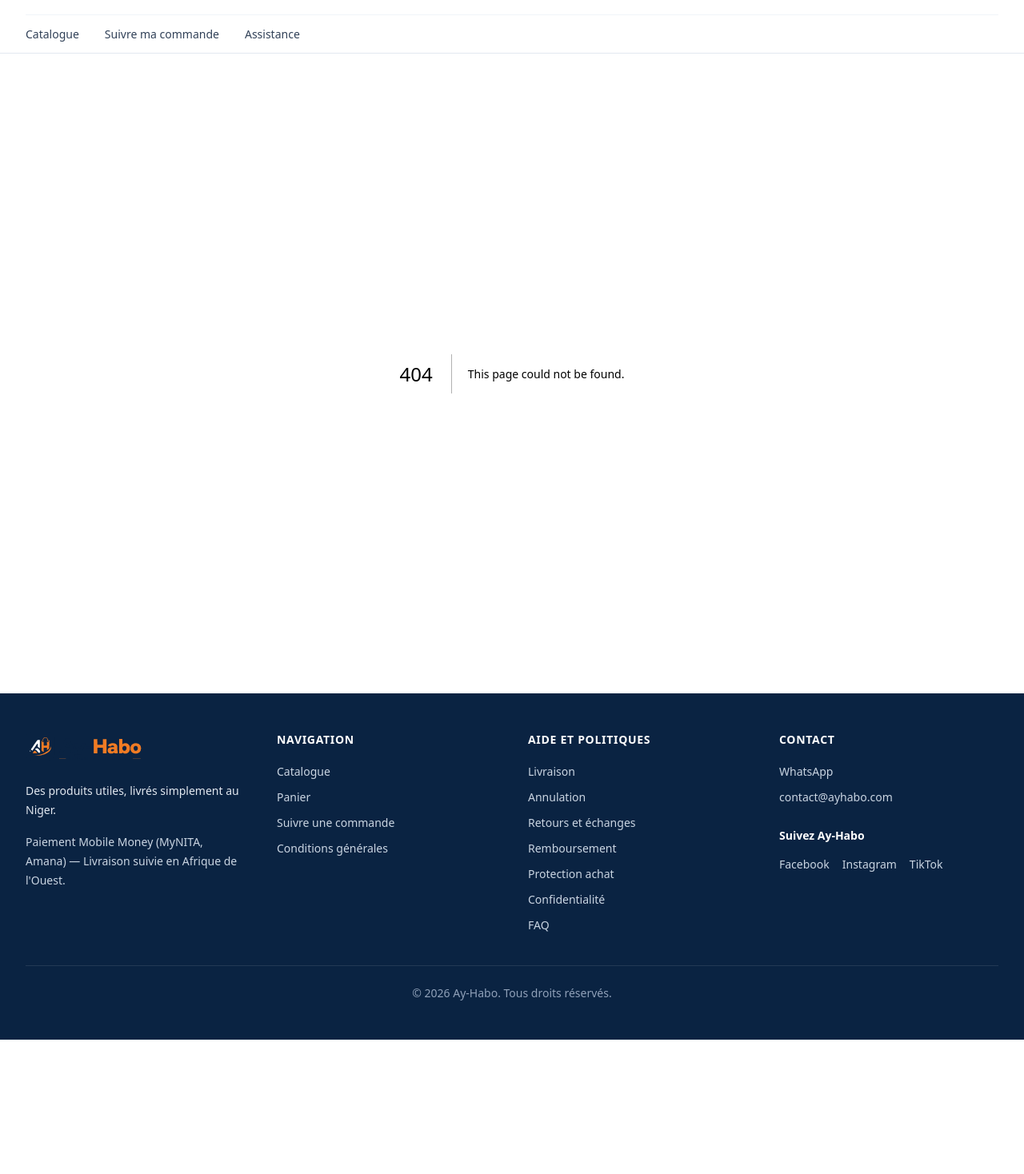
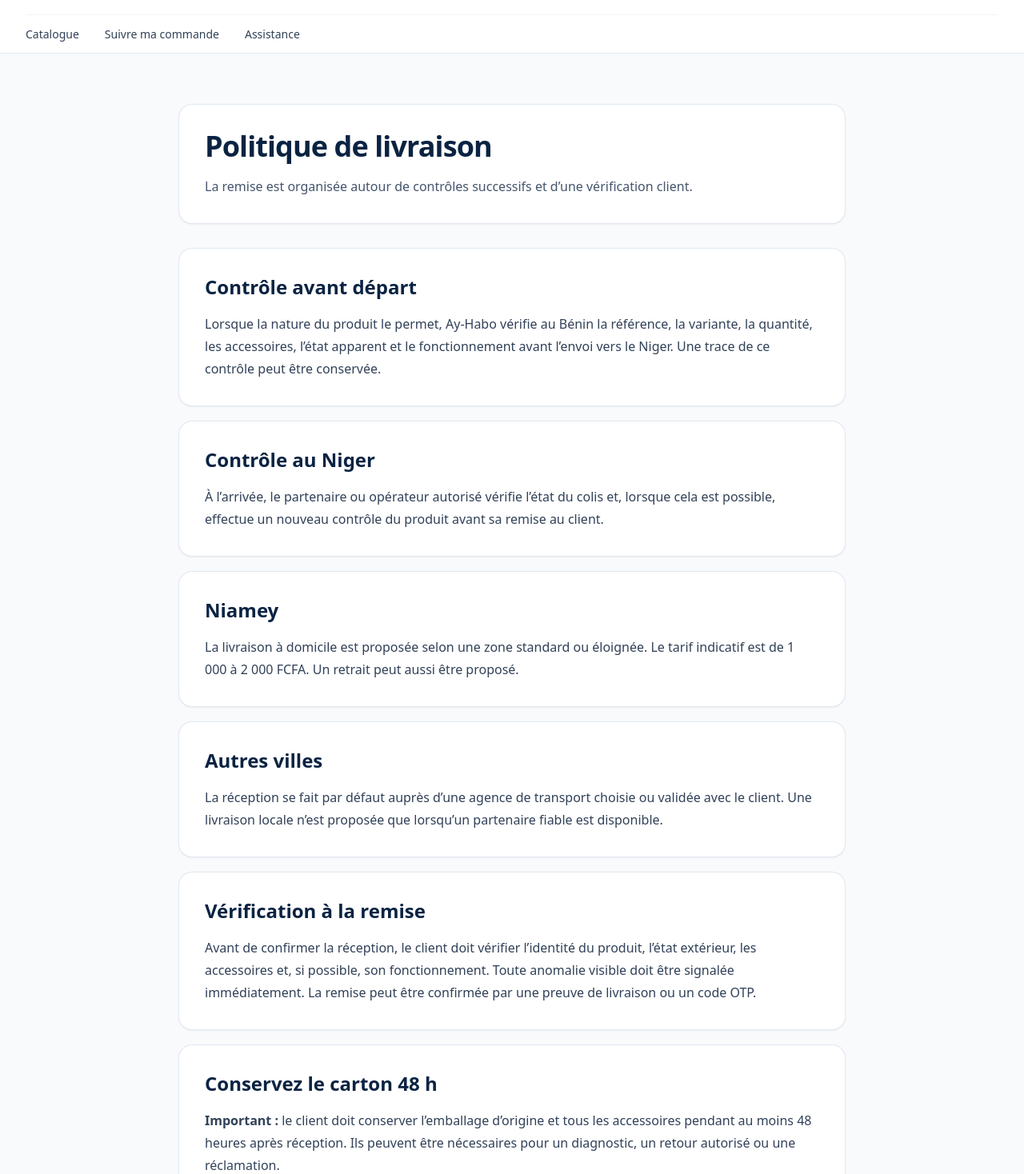
Before and after one commit to beninlink9-dot/ayhabo-nextjs, a Next.js app: page /livraison in a window 1280 px wide. Before the commit this address had no page. Shown: the part 62-1530 px from the top of the page at 80% size. Before the commit the page ends 1362 px from the top, so only its background shows below. Built offline with nearby package versions, Linux system fonts and the light colour scheme.

Commit message:
Add livraison policy page

```diff
--- /dev/null
+++ b/app/livraison/page.tsx
@@ -0,0 +1,91 @@
+import type { Metadata } from "next";
+
+export const metadata: Metadata = {
+  title: "Livraison Ay-Habo au Niger et au Bénin",
+  description:
+    "Découvrez la politique de livraison Ay-Habo au Niger et au Bénin : contrôles, remise, vérification client et conservation de l’emballage.",
+};
+
+const sections = [
+  {
+    title: "Contrôle avant départ",
+    content:
+      "Lorsque la nature du produit le permet, Ay-Habo vérifie au Bénin la référence, la variante, la quantité, les accessoires, l’état apparent et le fonctionnement avant l’envoi vers le Niger. Une trace de ce contrôle peut être conservée.",
+  },
+  {
+    title: "Contrôle au Niger",
+    content:
+      "À l’arrivée, le partenaire ou opérateur autorisé vérifie l’état du colis et, lorsque cela est possible, effectue un nouveau contrôle du produit avant sa remise au client.",
+  },
+  {
+    title: "Niamey",
+    content:
+      "La livraison à domicile est proposée selon une zone standard ou éloignée. Le tarif indicatif est de 1 000 à 2 000 FCFA. Un retrait peut aussi être proposé.",
+  },
+  {
+    title: "Autres villes",
+    content:
+      "La réception se fait par défaut auprès d’une agence de transport choisie ou validée avec le client. Une livraison locale n’est proposée que lorsqu’un partenaire fiable est disponible.",
+  },
+  {
+    title: "Vérification à la remise",
+    content:
+      "Avant de confirmer la réception, le client doit vérifier l’identité du produit, l’état extérieur, les accessoires et, si possible, son fonctionnement. Toute anomalie visible doit être signalée immédiatement. La remise peut être confirmée par une preuve de livraison ou un code OTP.",
+  },
+  {
+    title: "Conservez le carton 48 h",
+    content:
+      "Important : le client doit conserver l’emballage d’origine et tous les accessoires pendant au moins 48 heures après réception. Ils peuvent être nécessaires pour un diagnostic, un retour autorisé ou une réclamation.",
+    important: true,
+  },
+  {
+    title: "Colis non retiré ou refusé",
+    content:
+      "Ay-Habo tente de contacter le client. Les frais de transport, de nouvelle présentation ou de stockage réellement engagés peuvent rester dus lorsque le refus ou l’absence n’est pas imputable à Ay-Habo et lorsque la réglementation le permet. Des non-retraits répétés peuvent conduire à exiger un acompte ou un prépaiement pour une commande future.",
+  },
+] as const;
+
+export default function LivraisonPage() {
+  return (
+    <section className="bg-slate-50 py-12 sm:py-16">
+      <div className="mx-auto max-w-4xl px-4 sm:px-6 lg:px-8">
+        <header className="mb-8 rounded-2xl bg-white p-6 shadow-sm ring-1 ring-slate-200 sm:p-8">
+          <h1 className="text-3xl font-bold tracking-tight text-[#0A2342] sm:text-4xl">
+            Politique de livraison
+          </h1>
+          <p className="mt-4 text-base leading-7 text-slate-600">
+            La remise est organisée autour de contrôles successifs et d’une
+            vérification client.
+          </p>
+        </header>
+
+        <div className="space-y-5">
+          {sections.map((section) => (
+            <article
+              key={section.title}
+              className="rounded-2xl bg-white p-6 shadow-sm ring-1 ring-slate-200 sm:p-8"
+            >
+              <h2 className="text-xl font-semibold text-[#0A2342] sm:text-2xl">
+                {section.title}
+              </h2>
+
+              <p className="mt-4 text-base leading-7 text-slate-700">
+                {section.important ? (
+                  <>
+                    <strong>Important :</strong> le client doit conserver
+                    l’emballage d’origine et tous les accessoires pendant au
+                    moins 48 heures après réception. Ils peuvent être
+                    nécessaires pour un diagnostic, un retour autorisé ou une
+                    réclamation.
+                  </>
+                ) : (
+                  section.content
+                )}
+              </p>
+            </article>
+          ))}
+        </div>
+      </div>
+    </section>
+  );
+}
```
